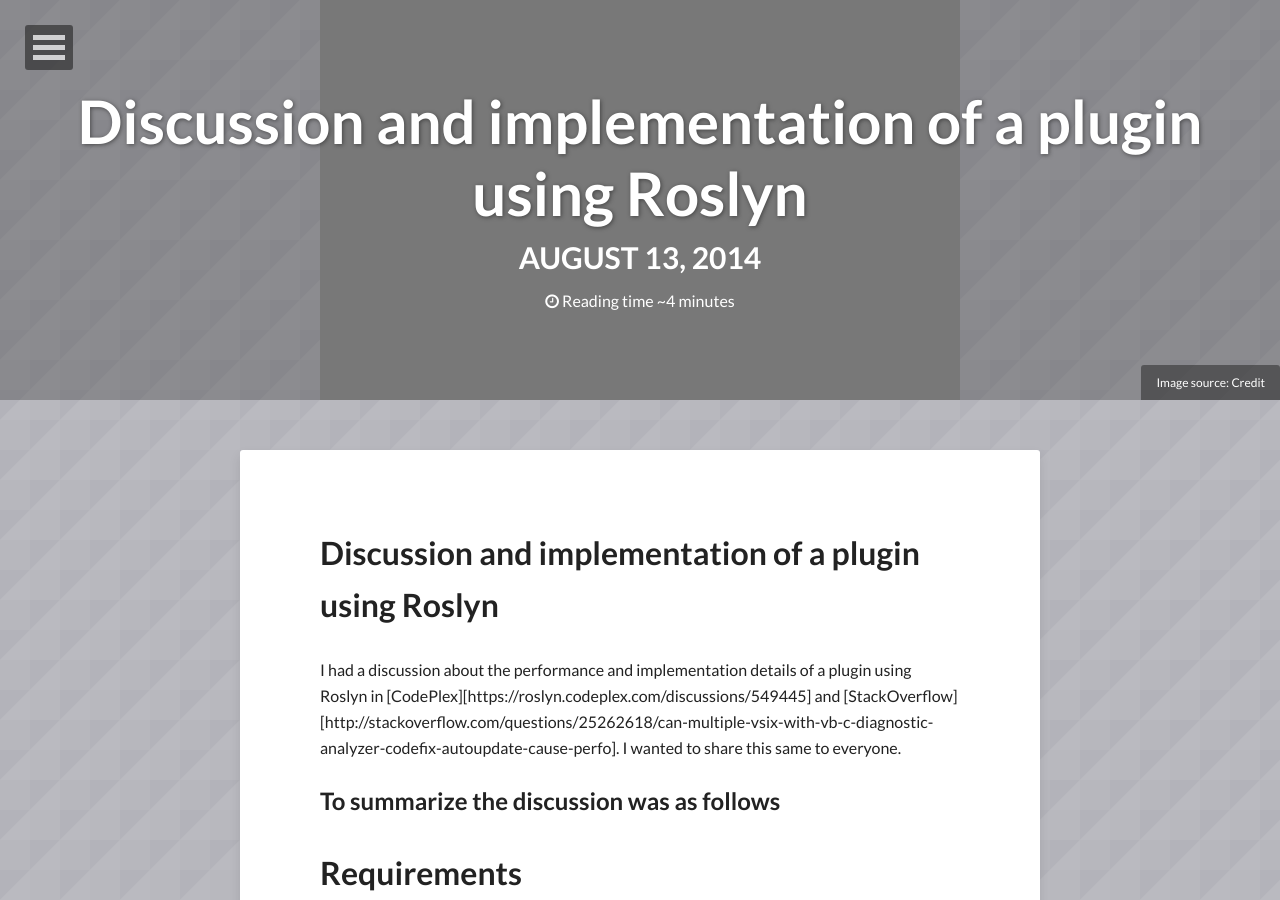
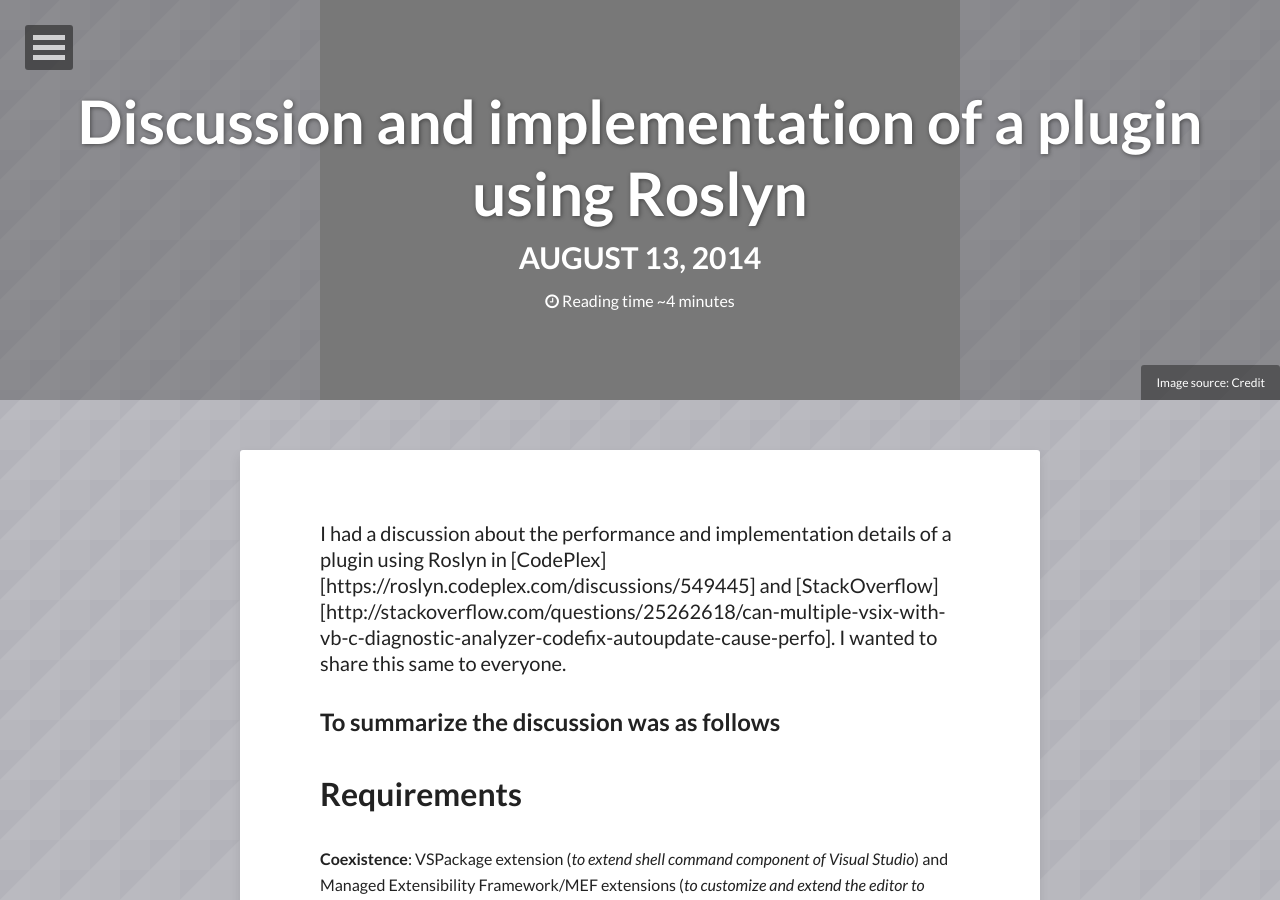
Before and after one commit to jerriclynsjohn/jerriclynsjohn.github.io, a Jekyll site: the page built from Revolt/Technology/Microsoft/Roslyn/_posts/2014-08-13-discussion-implementation-roslyn-plugin.md, in a window 1280 px wide and 900 px high. Built offline with Jekyll 4.4.1, drawn with Linux system fonts in a browser that asks for light colours; nearby versions of some CDN libraries; comment, search, counter and statistics services are not loaded.

Commit message:
removed redundant heading

```diff
--- a/Revolt/Technology/Microsoft/Roslyn/_posts/2014-08-13-discussion-implementation-roslyn-plugin.md
+++ b/Revolt/Technology/Microsoft/Roslyn/_posts/2014-08-13-discussion-implementation-roslyn-plugin.md
@@ -11,9 +11,6 @@ image:
 comments: true
 share: true
 ---
-
-Discussion and implementation of a plugin using Roslyn
-=========
 
 I had a discussion about the performance and implementation details of a plugin using Roslyn in [CodePlex][https://roslyn.codeplex.com/discussions/549445] and [StackOverflow][http://stackoverflow.com/questions/25262618/can-multiple-vsix-with-vb-c-diagnostic-analyzer-codefix-autoupdate-cause-perfo]. I wanted to share this same to everyone.
 
```
